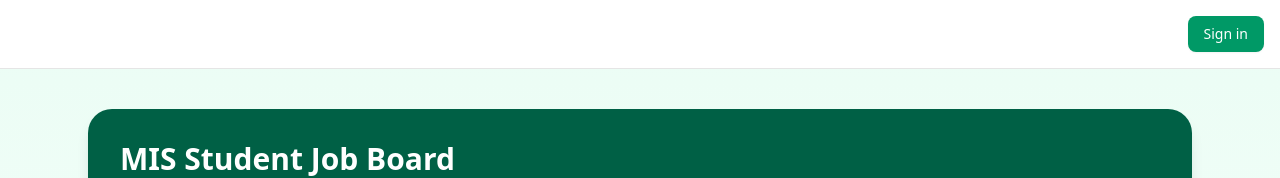
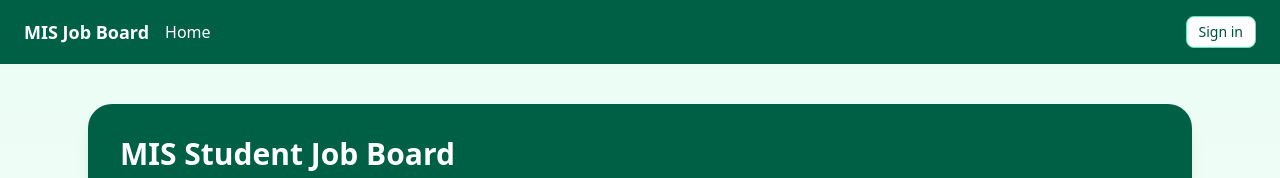
Before and after one commit to janwadams/mis-job-board, a Next.js app: page / in a window 1280 px wide. Shown: the top 178 px of the page. Built offline with nearby package versions, Linux system fonts and the light colour scheme; no server answers; the database is empty.

Commit message:
Fix(UserBadge): remove any, typed user/role, restore sign-in/out

```diff
--- a/src/components/UserBadge.tsx
+++ b/src/components/UserBadge.tsx
@@ -1,68 +1,125 @@
+// src/components/UserBadge.tsx
 "use client";
 
 import { useEffect, useState } from "react";
+import Link from "next/link";
+import type { User } from "@supabase/supabase-js";
 import { supabase } from "@/lib/supabaseClient";
 import { Button } from "@/components/ui/button";
 
+type Role = "student" | "faculty" | "company" | "admin" | null;
+
 export default function UserBadge() {
-  const [user, setUser] = useState<any>(null);
-  const [role, setRole] = useState<string | null>(null);
+  const [user, setUser] = useState<User | null>(null);
+  const [role, setRole] = useState<Role>(null);
 
   useEffect(() => {
-    // Check current session
-    supabase.auth.getSession().then(({ data }) => {
-      if (data.session) {
-        setUser(data.session.user);
-        setRole(data.session.user.user_metadata.role || null);
-      }
-    });
+    let mounted = true;
 
-    // Listen for changes (sign in / sign out)
-    const {
-      data: { subscription },
-    } = supabase.auth.onAuthStateChange((_event, session) => {
-      if (session?.user) {
-        setUser(session.user);
-        setRole(session.user.user_metadata.role || null);
+    async function load() {
+      const { data } = await supabase.auth.getUser();
+      if (!mounted) return;
+
+      const currentUser = data.user ?? null;
+      setUser(currentUser);
+
+      if (currentUser) {
+        const { data: prof } = await supabase
+          .from("profiles")
+          .select("role")
+          .eq("id", currentUser.id)
+          .maybeSingle();
+
+        setRole((prof?.role as Role) ?? null);
       } else {
-        setUser(null);
         setRole(null);
       }
+    }
+
+    load();
+
+    const { data: sub } = supabase.auth.onAuthStateChange(async () => {
+      if (!mounted) return;
+      await load();
     });
 
     return () => {
-      subscription.unsubscribe();
+      mounted = false;
+      sub.subscription.unsubscribe();
     };
   }, []);
 
   async function handleSignOut() {
     await supabase.auth.signOut();
+    // reset local state and redirect home
     setUser(null);
     setRole(null);
-    window.location.href = "/"; // Redirect to home after sign out
-  }
-
-  async function handleSignIn() {
-    window.location.href = "/login"; // Redirect to your login page
+    window.location.href = "/";
   }
 
   return (
-    <div className="flex items-center justify-end gap-4 p-4 border-b bg-white">
+    <header className="flex items-center justify-between bg-emerald-800 px-6 py-4 text-white">
+      <nav className="flex items-center gap-4">
+        <Link href="/" className="text-lg font-bold hover:text-emerald-200">
+          MIS Job Board
+        </Link>
+
+        <Link href="/" className="hover:text-emerald-200">
+          Home
+        </Link>
+
+        {(role === "company" || role === "faculty" || role === "admin") && (
+          <Link href="/post" className="hover:text-emerald-200">
+            Post a Job
+          </Link>
+        )}
+
+        {(role === "faculty" || role === "admin") && (
+          <Link href="/admin/approvals" className="hover:text-emerald-200">
+            Approvals
+          </Link>
+        )}
+
+        {(role === "faculty" || role === "admin") && (
+          <Link href="/admin/jobs" className="hover:text-emerald-200">
+            Jobs
+          </Link>
+        )}
+      </nav>
+
+      <div className="flex items-center gap-3">
+        {role && (
+          <span className="rounded-full bg-emerald-700 px-3 py-1 text-sm">
+            Role: {role}
+          </span>
+        )}
+
         {user ? (
           <>
-          <span className="text-sm px-2 py-1 rounded-full bg-emerald-100 text-emerald-800">
-            Role: {role ?? "unknown"}
+            <span className="hidden sm:inline text-emerald-100">
+              {user.email ?? ""}
             </span>
-          <span className="text-gray-600 text-sm">{user.email}</span>
-          <Button variant="outline" onClick={handleSignOut}>
+            <Button
+              variant="outline"
+              size="sm"
+              onClick={handleSignOut}
+              className="border-emerald-300 text-emerald-900 hover:bg-emerald-200"
+            >
               Sign out
             </Button>
           </>
         ) : (
-        <Button onClick={handleSignIn} className="bg-emerald-600 hover:bg-emerald-700 text-white">
+          <Link href="/login">
+            <Button
+              variant="outline"
+              size="sm"
+              className="border-emerald-300 text-emerald-900 hover:bg-emerald-200"
+            >
               Sign in
             </Button>
+          </Link>
         )}
       </div>
+    </header>
   );
 }
```
Lines whose indentation alone changed are shown as unchanged.
